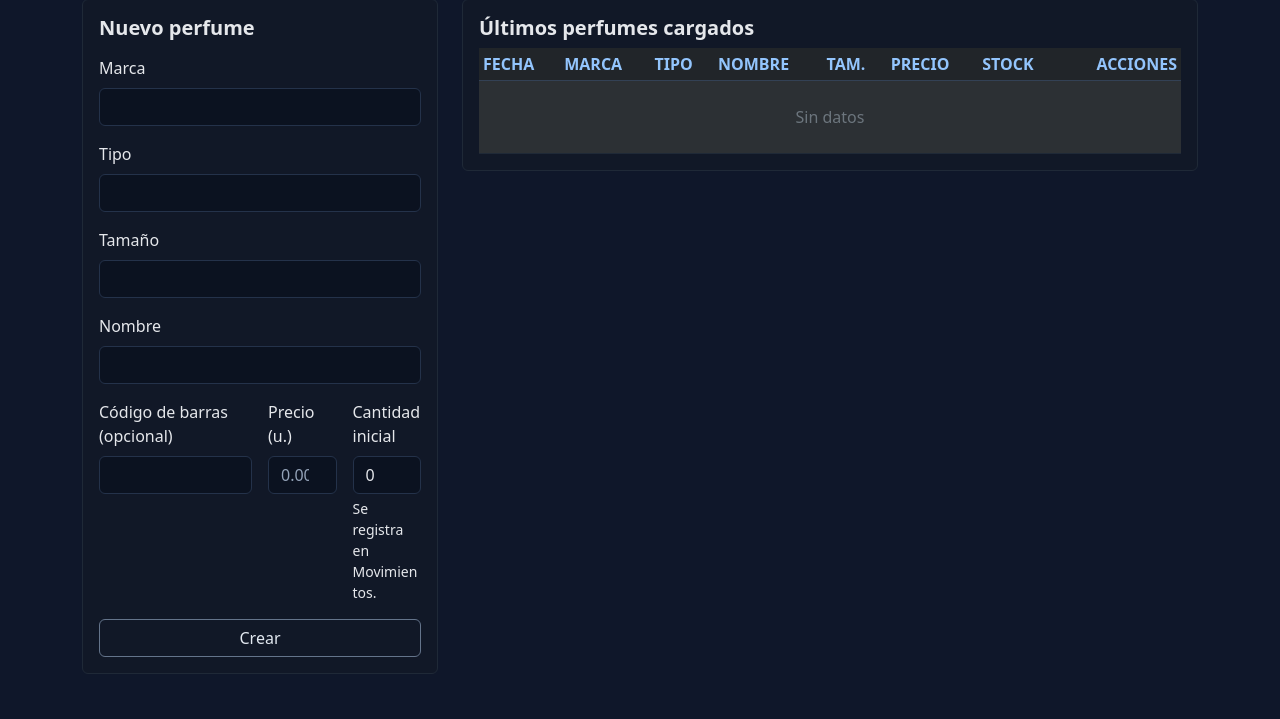
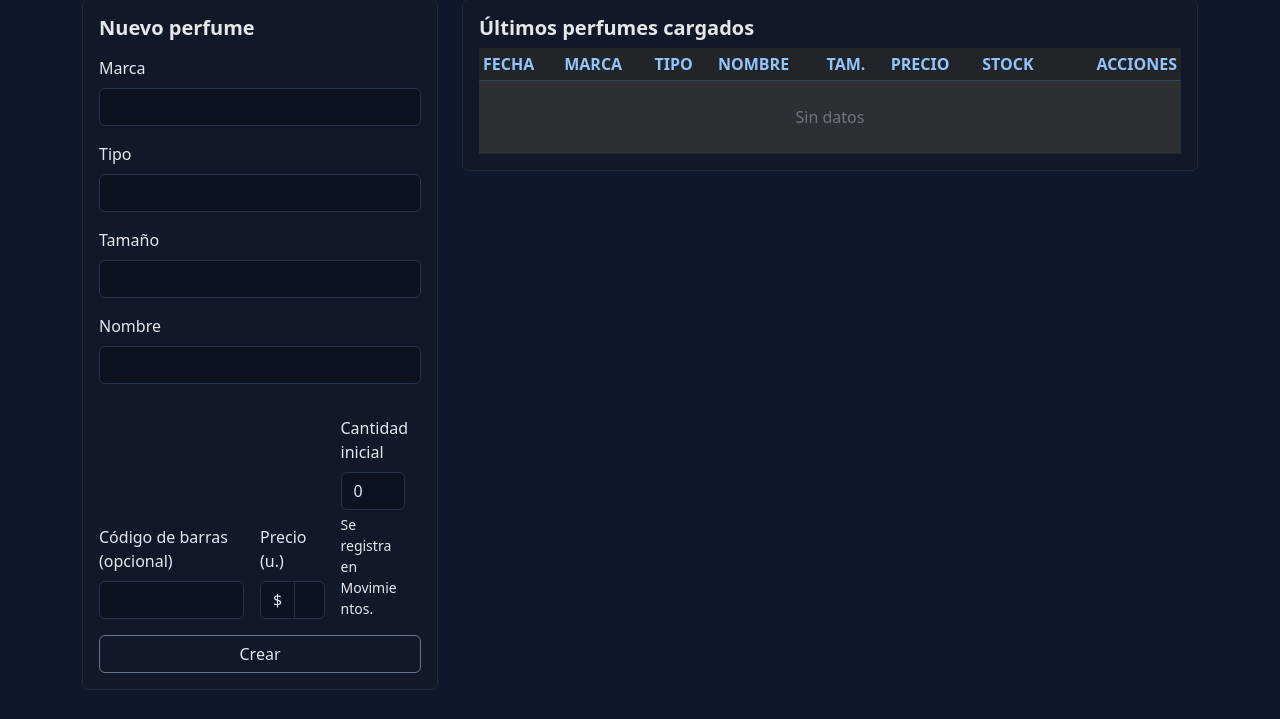
Before and after one commit to ElkbCasla89/perfume_stock, a Flask app: page /perfumes in a window 1280 px wide. Shown: the part 81-800 px from the top of the page. Run offline with Flask 3, Linux system fonts and the light colour scheme; data that the repository does not hold is empty; some libraries are stand-ins or nearby versions.

Commit message:
identacion

```diff
--- a/templates/base.html
+++ b/templates/base.html
@@ -26,6 +26,7 @@
       /* Evitar links azules en encabezado de tablas */
   .table thead a { color: inherit; text-decoration: none; }
   .table thead a:hover { text-decoration: underline; }
+  .input-group-text { background-color:#0b1220; border-color:#24324a; color:#e5e7eb; }
 
   /* Cards lindas en dark */
   .card { background: #111827; border: 1px solid #1f2937; }
--- a/templates/perfumes.html
+++ b/templates/perfumes.html
@@ -31,19 +31,26 @@
             <label class="form-label">Nombre</label>
             <input class="form-control" name="name" required>
           </div>
+                  <div class="row g-3 align-items-end">
           <div class="col-md-6">
             <label class="form-label">Código de barras (opcional)</label>
             <input class="form-control" name="barcode">
           </div>
+
           <div class="col-md-3">
             <label class="form-label">Precio (u.)</label>
-            <input type="number" step="0.01" min="0" class="form-control" name="price" placeholder="0.00">
+            <div class="input-group">
+              <span class="input-group-text">$</span>
+              <input type="number" step="0.01" min="0" class="form-control" name="price" placeholder="0.00">
+            </div>
           </div>
+
           <div class="col-md-3">
             <label class="form-label">Cantidad inicial</label>
             <input type="number" min="0" class="form-control" name="quantity" value="0">
-            <div class="form-text">Se registra en Movimientos.</div>
+            <div class="form-text mt-1 mb-0">Se registra en Movimientos.</div>
           </div>
+        </div>
           <div class="col-12 d-grid">
             <button class="btn btn-outline-light">Crear</button>
           </div>
@@ -148,19 +155,27 @@
               <label class="form-label">Nombre</label>
               <input class="form-control" name="name" id="ep_name" required>
             </div>
+            <div class="row g-3 align-items-end">
             <div class="col-md-6">
-              <label class="form-label">Código de barras</label>
-              <input class="form-control" name="barcode" id="ep_barcode">
+              <label class="form-label">Código de barras (opcional)</label>
+              <input class="form-control" name="barcode">
             </div>
+
+            <div class="row g-3 align-items-end">
             <div class="col-md-4">
               <label class="form-label">Precio (unidad)</label>
-              <input type="number" step="0.01" min="0" class="form-control" name="price" id="ep_price">
+              <div class="input-group">
+                <span class="input-group-text">$</span>
+                <input type="number" step="0.01" min="0" class="form-control" name="price" id="ep_price">
+              </div>
             </div>
             <div class="col-md-4">
               <label class="form-label">Cantidad</label>
               <input type="number" min="0" class="form-control" name="quantity" id="ep_qty">
-              <div class="form-text">Si cambia, se registra un “Ajuste manual”.</div>
+              <div class="form-text mt-1 mb-0">Si cambia, se registra un “Ajuste manual”.</div>
             </div>
+          </div>
+          </div>
           </div>
         </div>
         <div class="modal-footer">
```
